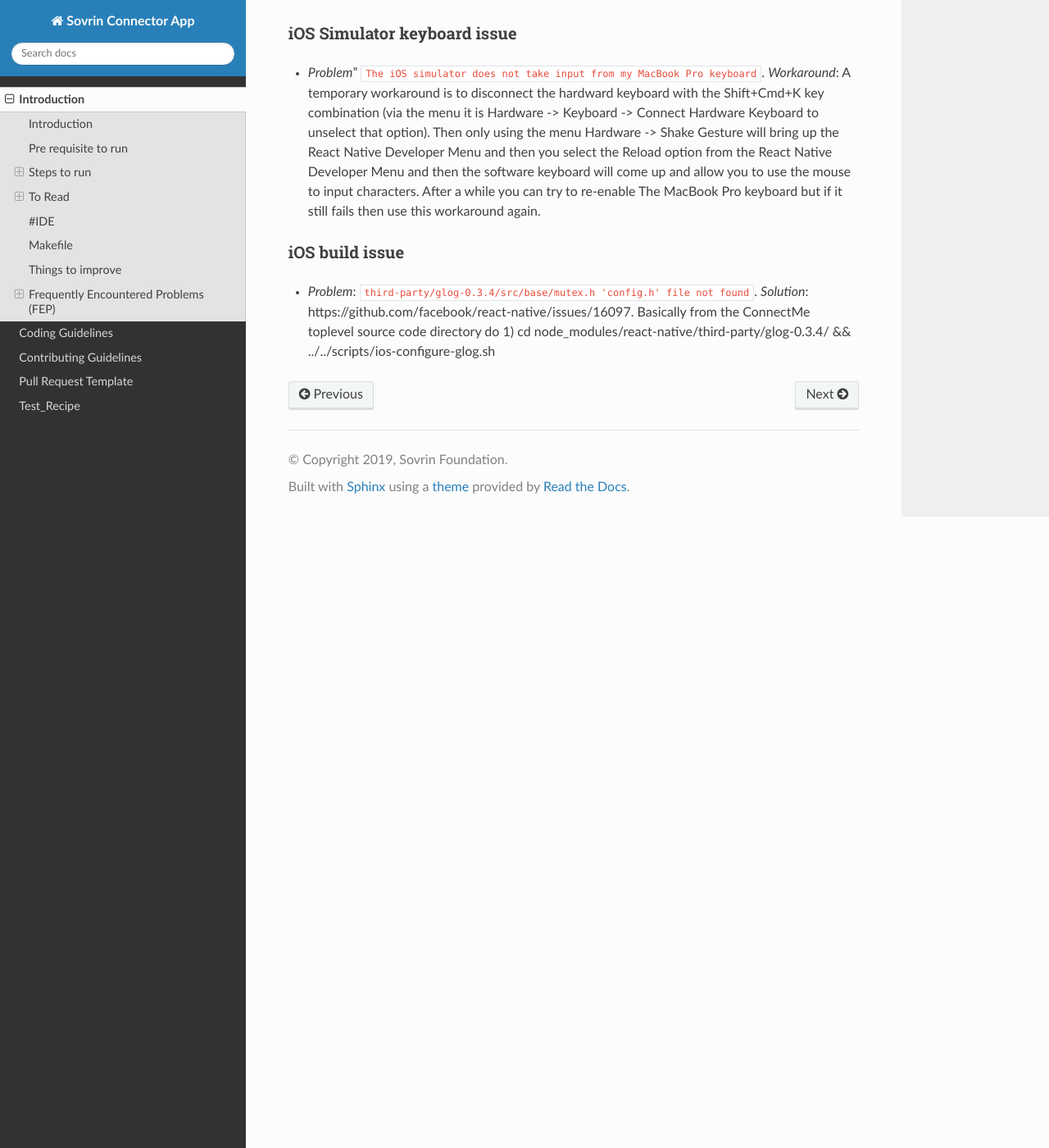
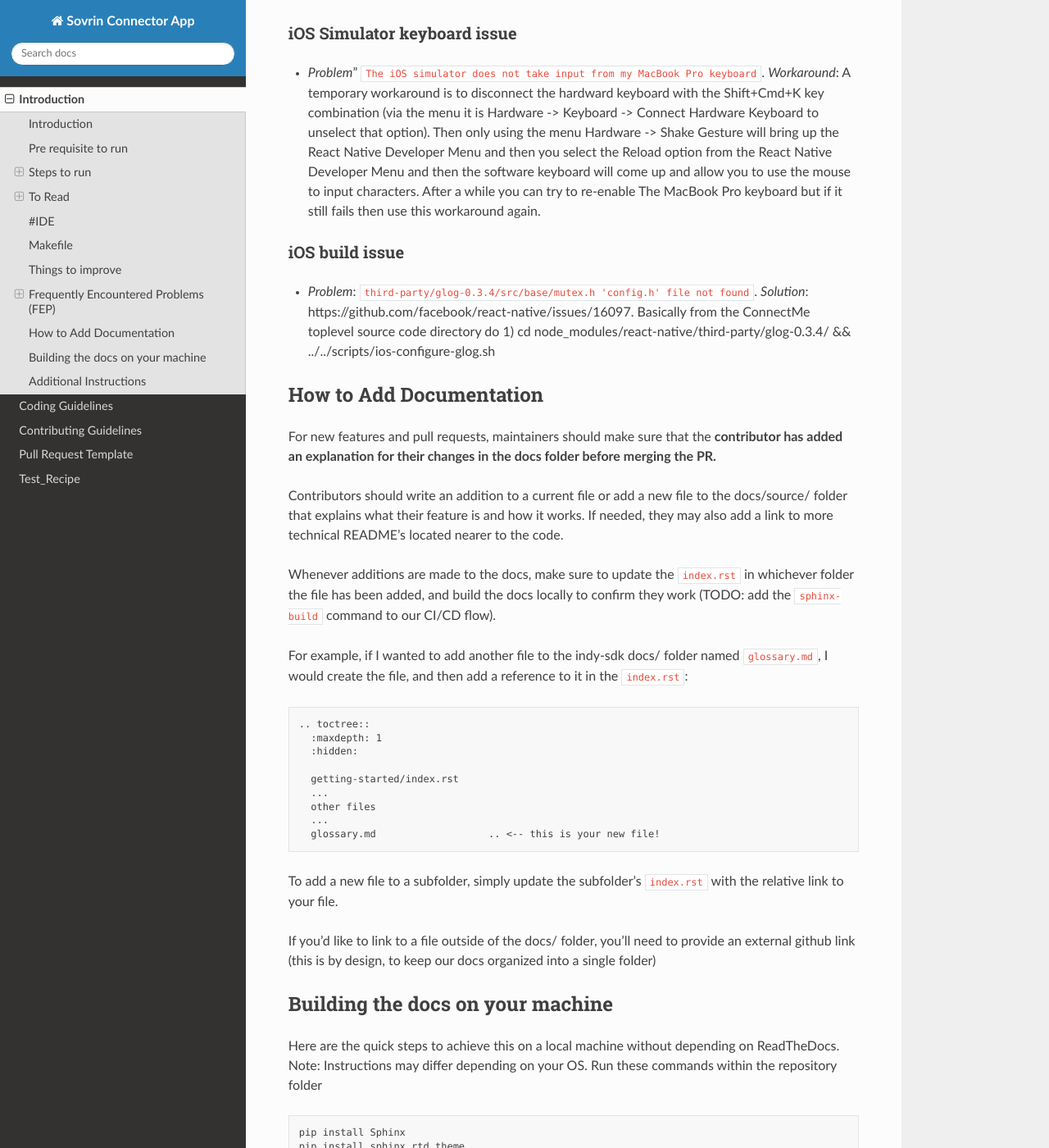
Before and after one commit to sovrin-foundation/connector-app, a Sphinx documentation site: the page built from docs/introduction.md, in a window 1280 px wide and 1400 px high, scrolled down 4643 px. Shown: the whole window at 82% size. Built offline with Sphinx 7.4.7 and the Read the Docs theme 2.0.0, drawn with Linux system fonts in a browser that asks for light colours; some of the changed text lies outside the part shown.

Commit message:
added readme instructionson how to build documentation
Signed-off-by: Michael Boyd <michaeldavisboyd@gmail.com>

````diff
--- a/docs/introduction.md
+++ b/docs/introduction.md
@@ -157,3 +157,47 @@ try to re-enable The MacBook Pro keyboard but if it still fails then use this wo
 ### iOS build issue
 
 - *Problem*: `third-party/glog-0.3.4/src/base/mutex.h 'config.h' file not found`. *Solution*: https://github.com/facebook/react-native/issues/16097. Basically from the ConnectMe toplevel source code directory do 1) cd node_modules/react-native/third-party/glog-0.3.4/ && ../../scripts/ios-configure-glog.sh
+
+
+## How to Add Documentation
+For new features and pull requests, maintainers should make sure that the **contributor has added an explanation for their changes in the docs folder before merging the PR.**
+
+Contributors should write an addition to a current file or add a new file to the docs/source/ folder that explains what their feature is and how it works. If needed, they may also add a link to more technical README's located nearer to the code.
+
+Whenever additions are made to the docs, make sure to update the `index.rst` in whichever folder the file has been added, and build the docs locally to confirm they work (TODO: add the `sphinx-build` command to our CI/CD flow).
+
+For example, if I wanted to add another file to the indy-sdk docs/ folder named `glossary.md`, I would create the file, and then add a reference to it in the `index.rst`:
+```
+.. toctree::
+  :maxdepth: 1
+  :hidden:
+
+  getting-started/index.rst
+  ...
+  other files
+  ...
+  glossary.md                   .. <-- this is your new file!
+
+```
+
+To add a new file to a subfolder, simply update the subfolder's `index.rst` with the relative link to your file.
+
+If you'd like to link to a file outside of the docs/ folder, you'll need to provide an external github link (this is by design, to keep our docs organized into a single folder)
+
+
+## Building the docs on your machine
+
+Here are the quick steps to achieve this on a local machine without depending on ReadTheDocs. Note: Instructions may differ depending on your OS.
+Run these commands within the repository folder
+```bash
+pip install Sphinx
+pip install sphinx_rtd_theme
+pip install recommonmark==0.4.0
+cd docs/source # Be in this directory. Makefile sits there.
+make html
+```
+
+This will generate all the html files in `docs/source/_build/html` which you can then browse locally in your browser. Every time you make a change to the documentation you will need to rerun `make html`.
+
+## Additional Instructions
+This section is to be used for repo maintainers to add additional documentation guidelines or instructions.
````
Also changed, not shown: README.md (+44 -0 lines).
